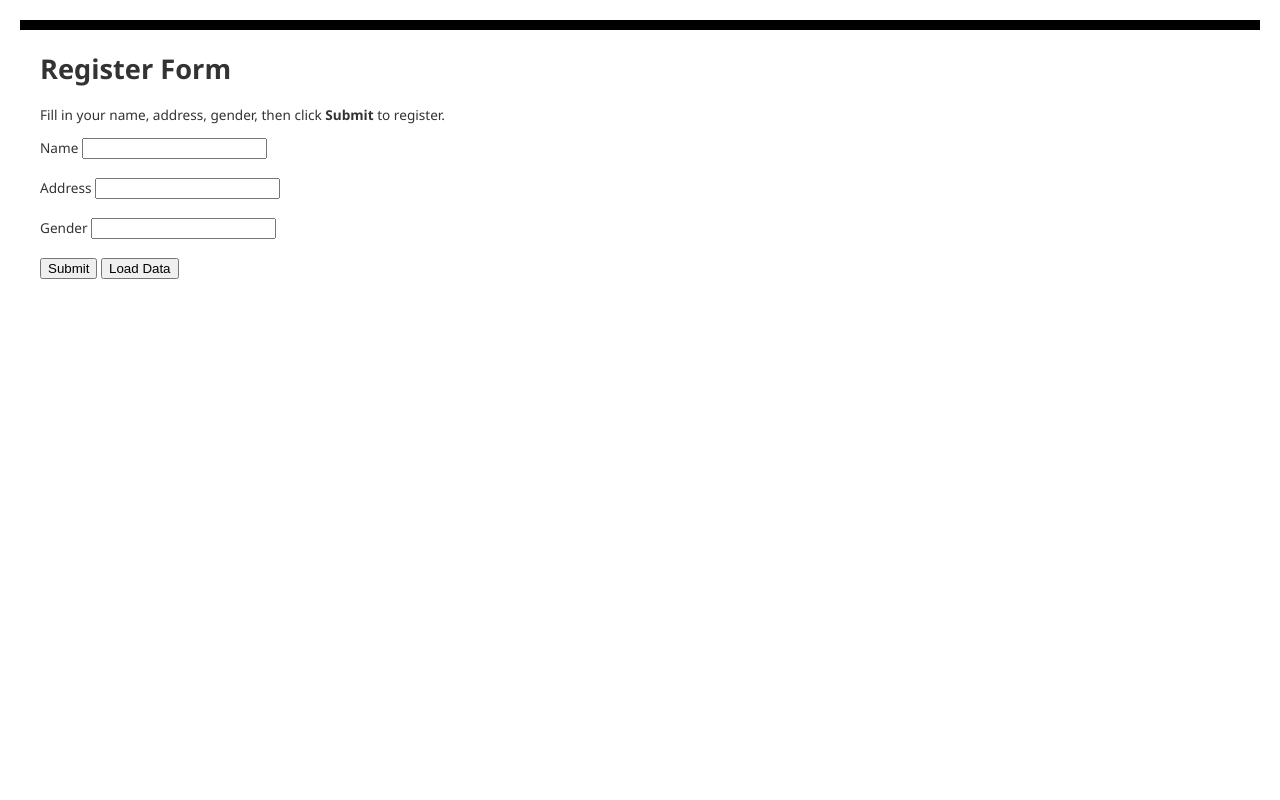
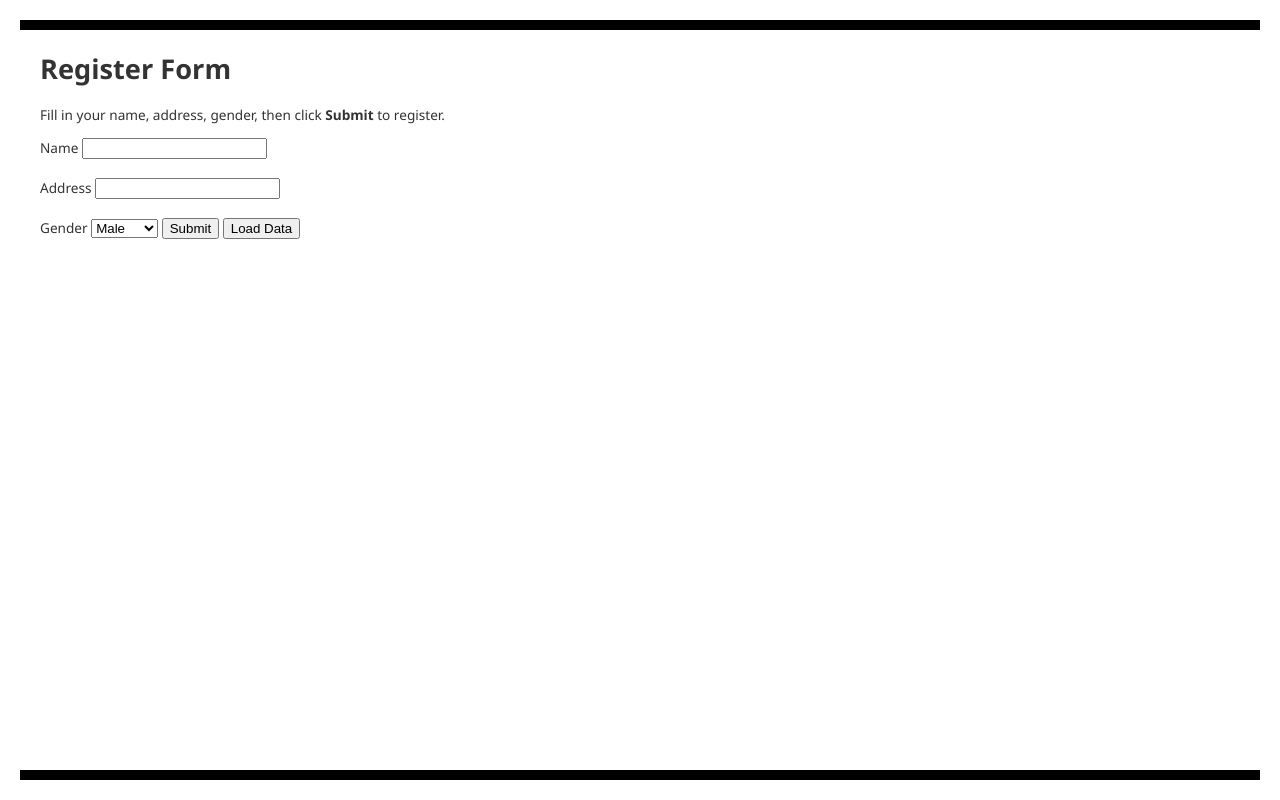
Before and after one commit to iyan328/submission1MACD, a PHP site: page / in a window 1280 px wide. Run offline with PHP 8.4, Linux system fonts and the light colour scheme; some libraries are stand-ins or nearby versions.

Commit message:
Update index.php

```diff
--- a/index.php
+++ b/index.php
@@ -3,6 +3,7 @@
  <Title>Student Form</Title>
  <style type="text/css">
  	body { background-color: #fff; border-top: solid 10px #000;
+      border-bottom: solid 10px #000;
  	    color: #333; font-size: .85em; margin: 20; padding: 20;
  	    font-family: "Segoe UI", Verdana, Helvetica, Sans-Serif;
  	}
@@ -21,7 +22,10 @@
  <form method="post" action="index.php" enctype="multipart/form-data" >
        Name  <input type="text" name="name" id="name"/></br></br>
        Address <input type="text" name="address" id="address"/></br></br>
-       Gender <input type="text" name="gender" id="gender"/></br></br>
+       Gender <select name="gender" id="gender">
+                <option value="Male">Male</option>
+                <option value="Female">Female</option>
+              </select>
        <input type="submit" name="submit" value="Submit" />
        <input type="submit" name="show_data" value="Load Data" />
  </form>
```
